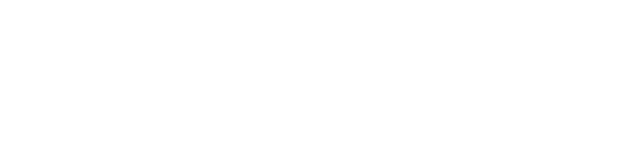
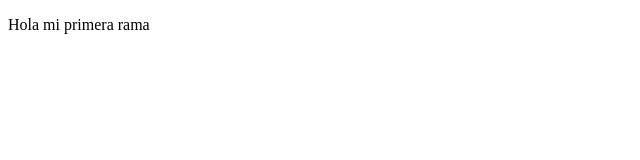
Before and after one commit to MarianaLHH/prueba-git, a plain HTML site: page index.html in a window 1280 px wide. Shown: the whole page, without its empty margins (0-640 px from the left). Drawn offline with Linux system fonts and the light colour scheme.

Commit message:
primer cambio

```diff
--- a/index.html
+++ b/index.html
@@ -6,6 +6,6 @@
     <title>Prueba</title>
 </head>
 <body>
-
+    <p>Hola mi primera rama</p>
 </body>
 </html>
```
